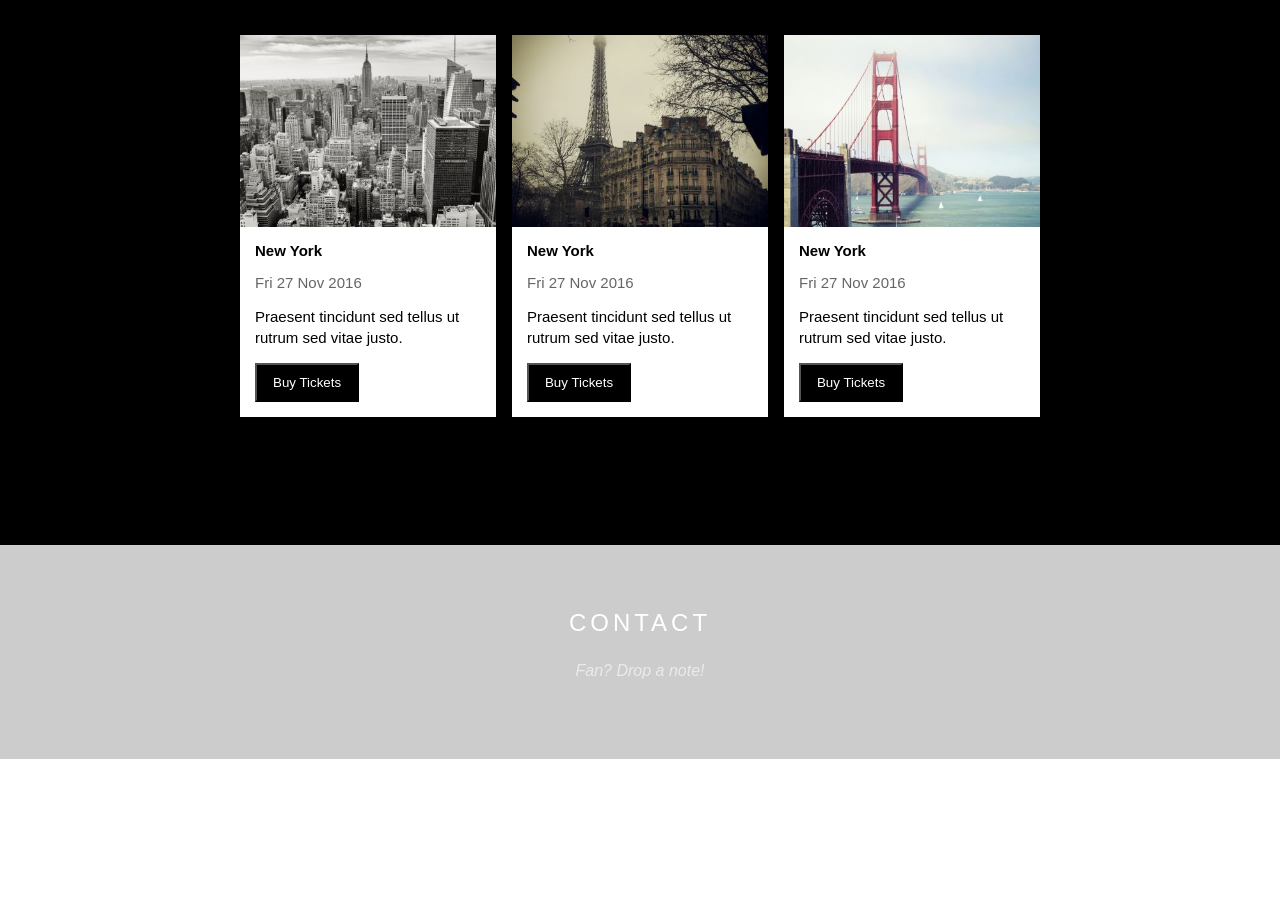
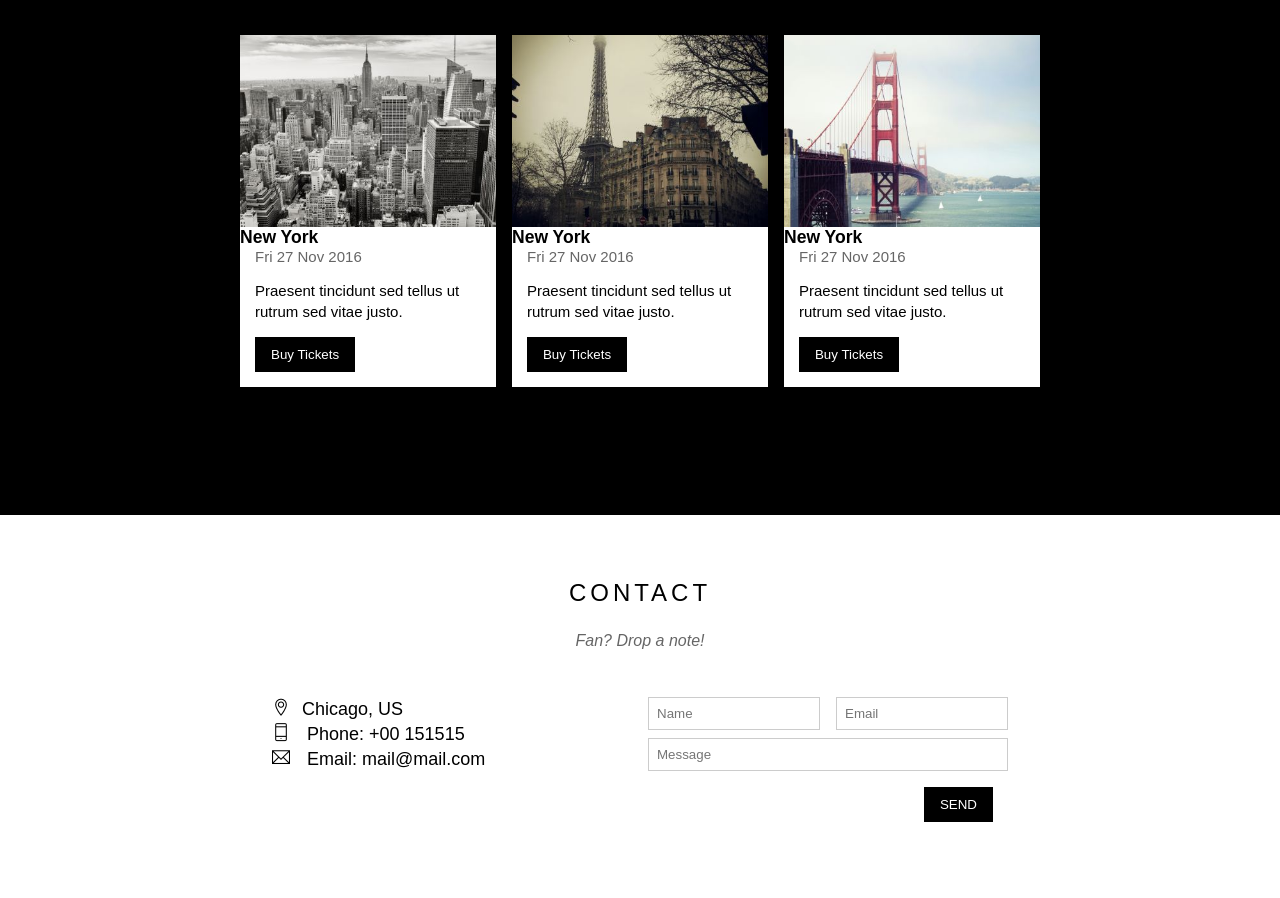
Before and after one commit to jose142857/w3-band, a plain HTML site: page index.html in a window 1280 px wide. Shown: the part 1622-2520 px from the top of the page. Drawn offline with Linux system fonts and the light colour scheme.

Commit message:
finished

```diff
--- a/assets/css/style.css
+++ b/assets/css/style.css
@@ -6,16 +6,73 @@
 
 html {
     font-family: Arial, Helvetica, sans-serif;
+    scroll-behavior: smooth;
 }
 
+/* common */
+.text-white {
+    color: #fff !important;
+}
+
+.text-center{
+    text-align: center;
+}
+.clear {
+    clear: both;
+}
+.mt-16{
+    margin-top: 16px!important;
+}
+
+.mt-8{
+    margin-top: 8px!important;
+}
+.row {
+    margin-left: -8px;
+    margin-right: -8px;
+}
+
+.row::after{
+    content: "";
+    display: block;
+    clear: both;
+}
+
+.col {
+    float: left;
+    padding-right: 8px;
+    padding-left: 8px;
+}
+.col-3{
+    width: 33.33333%;
+}
+
+.col-2{
+    width: 50%;
+}
+.col-full{
+    width: 100%;
+}
+.btn {
+    text-decoration: none;
+    background-color: #000;
+    color: #fff;
+    padding: 10px 16px;
+
+    display: inline-block;
+    margin: 15px;
+    text-align: center;
+    border: none;
+    cursor: pointer;
+}
+.pull-right{
+    float: right!important;
+}
+
+/* main */
 #main {
 }
-.text-white{
-    color: #fff!important;
-}
-.clear{
-    clear: both;
-}
+
 #header {
     height: 46px;
     background-color: #000;
@@ -24,7 +81,6 @@ html {
     left: 0;
     right: 0;
     z-index: 1;
-
 }
 
 #nav {
@@ -81,11 +137,9 @@ display: inline-block;
     float: right;
     width: 62px;
     text-align: center;
-
-
 }
 
-#header .search-button:hover{
+#header .search-button:hover {
     background-color: #f44336;
     cursor: pointer;
 }
@@ -95,17 +149,16 @@ text-align: center;
     font-size: 15px;
     line-height: 46px;
     font-weight: bold;
-
 }
 
 #slider {
     margin-top: 46px;
     padding-top: 50%;
-    background:url('/assets/image/slider1.jpg') top center /cover no-repeat;
+    background: url("/assets/image/slider1.jpg") top center / cover no-repeat;
     position: relative;
 }
 
-#slider .text-content{
+#slider .text-content {
     color: #fff;
     position: absolute;
     bottom: 47px;
@@ -116,29 +169,27 @@ width: 100%;
 transform: translateX(-50%); */
 }
 
-#slider .text-heading{
+#slider .text-heading {
     font-weight: 500;
     font-size: 24px;
     margin-bottom: 25px;
-
 }
 
-#slider .text-description{
+#slider .text-description {
     font-size: 15px;
 }
-
 
 #content {
     height: 2000px;
     background-color: #fff;
 }
-.content-section{
+.content-section {
     width: 800px;
     padding: 64px 0;
     margin: auto;
 }
 
-#content .section-heading{
+#content .section-heading {
     text-align: center;
     font-weight: lighter;
     text-transform: uppercase;
@@ -146,68 +197,55 @@ margin-bottom: 25px;
     letter-spacing: 4px;
 }
 
-#content .section-sub-heading{
+#content .section-sub-heading {
     text-align: center;
     margin-bottom: 15px;
     font-style: italic;
     opacity: 0.6;
-
 }
 
-#content .band-intro{
+#content .band-intro {
     text-align: justify;
     line-height: 1.4;
-
 }
 
-#content .members-list{
+#content .members-list {
     margin-top: 47px;
 }
 
-#content .member-item{
-    float: left;
-    width: calc(100%/3);
-    text-align: center;
 
 
-
-}
-
-#content .member-name{
+#content .member-name {
     text-align: center;
     margin: 15px 0;
-
-
 }
-#content .members-list img{
+#content .members-list img {
     border-radius: 8px;
     height: 145px;
     width: 145px;
 }
-.tour-section{
+.tour-section {
     background-color: #000;
-
 }
-.ticket-list{
+.ticket-list {
     background-color: #fff;
     margin-top: 40px;
 }
 
-.ticket-list li{
+.ticket-list li {
     font-size: 16px;
     padding: 10px 16px;
     border-bottom: 1px solid #ddd;
 }
 
-.ticket-list .sold-out{
+.ticket-list .sold-out {
     background-color: #f44336;
     margin-left: 16px;
     color: #fff;
     padding: 3px 8px;
-
 }
 
-.ticket-list .quantity{
+.ticket-list .quantity {
     float: right;
     background-color: #000;
     color: #fff;
@@ -221,84 +259,62 @@ margin-top: 47px;
 }
 
 /* start tour place */
-.place-list{
+.place-list {
     padding: 32px 0;
-margin: 32px -8px;
+
+    margin-top: 32px;
+    margin-bottom: 32px;
 }
 
-.place-item{
-float: left;
-width: 33.33333%;
-padding: 0 8px;
-}
 
-.place-item h3{
+
+
+.place-item h3 {
     font-size: 15px;
     font-weight: 600;
     padding: 15px;
 }
 
-.place-img{
+.place-img {
     width: 100%;
     display: block;
 }
-.place-img:hover{
+.place-img:hover {
     opacity: 0.6;
 }
 
-.place-body{
+.place-body {
     background-color: #fff;
     font-size: 15px;
-
 }
 
-.place-time{
+.place-time {
     opacity: 0.6;
     margin-bottom: 15px;
     padding-left: 15px;
 }
 
-
-.place-content{
+.place-content {
     line-height: 1.4;
     padding-left: 15px;
-}
-
-.place-buy-btn{
-text-decoration: none;
-background-color: #000;
-color: #fff;
-padding: 10px 16px;
-
-display: inline-block;
-margin: 15px ;
-text-align: center;
-
-
-}
-
-.place-buy-btn:hover{
-    background-color: #ccc;
-    color: #000;
 }
 
 
 
 
+.btn:hover {
+    background-color: #ccc;
+    color: #000;
+}
+
 /* end tour place */
 
-
-
-
-.contact-section{
-    background-color: #ccc;
+.contact-section {
+    background-color: #fff;
 }
 
 
-
-#footer {
-}
-.modal{
+.modal {
     position: fixed;
     top: 0;
     bottom: 0;
@@ -308,7 +324,6 @@ text-align: center;
     display: none;
     align-items: center;
     justify-content: center;
-
 }
 
 .modal.open {
@@ -334,13 +349,12 @@ header.modal-header {
     justify-content: center;
     font-size: 30px;
     margin-bottom: 20px;
-
 }
 
-.modal-heading-icon{
+.modal-heading-icon {
     margin-right: 16px;
 }
-.modal-close{
+.modal-close {
     position: absolute;
     right: 0;
     top: 0;
@@ -348,31 +362,31 @@ header.modal-header {
     padding: 12px;
     cursor: pointer;
     opacity: 0.6;
-
 }
-.modal-close:hover{
-    color: #000!important;
-    background-color: #ccc!important;
+.modal-close:hover {
+    color: #000 !important;
+    background-color: #ccc !important;
 }
 
-.modal-close-btn{
+.modal-close-btn {
     font-size: 12px;
     font-weight: bold;
 }
 /* modal-body */
-.modal-label{
+.modal-label {
     display: block;
     font-size: 15px;
-    margin-bottom:10px ;
+    margin-bottom: 10px;
 }
-.modal-input{
+.modal-input {
     border: 1px solid #ccc;
     width: 100%;
     padding: 10px;
     font-size: 15px;
     margin-bottom: 24px;
 }
-.modal-body,.modal-footer{
+.modal-body,
+.modal-footer {
     margin-left: 20px;
     margin-right: 20px;
 }
@@ -386,11 +400,11 @@ button#buy-btn {
     color: #fff;
     font-weight: 600;
 }
-button#buy-btn:hover{
+button#buy-btn:hover {
     color: #000;
     background-color: #ccc;
 }
-/* footer */
+/*modal footer */
 footer.modal-footer {
     margin: 25px;
     /* padding: 23px; */
@@ -398,18 +412,68 @@ footer.modal-footer {
     display: flex;
     justify-content: right;
 }
-.modal-help a{
-    color: #2196F3;
+.modal-help a {
+    color: #2196f3;
 }
 
-@keyframes modalFadeIn{
-    from{
+@keyframes modalFadeIn {
+    from {
         opacity: 0;
         transform: translateY(-150px);
     }
-    to{
+    to {
         opacity: 1;
         transform: translateY(0);
+    }
+}
+/* css content-contact */
+.row.contact-part{
+    padding: 32px;
+}
+
+
+
+.contact-info{
+    font-size: 18px;
+    line-height: 1.4;
+}
+.contact-info i[class*="ti-"]{
+    width: 30px;
+    display: inline-block;
+}
+.contact-form{
+    font-size: 15px;
+    position: relative;
+}
+.contact-form .text-form-control{
+border: 1px solid #ccc;
+width: 100%;
+padding: 8px;
 
 }
+/* CSS MAP */
+.map-section img{
+    width: 100%;
+
 }
+/* END CSS MAP */
+
+#footer {
+
+
+    background-color: #fff;
+    padding: 64px 16px;
+    text-align: center;
+}
+#footer .social-list{
+    padding: 16px;
+    font-size: 24px;
+}
+#footer .social-list a{
+    text-decoration: none;
+
+}
+
+#footer .social-list a:hover{
+    opacity: 0.6;
+}
--- a/index.html
+++ b/index.html
@@ -4,7 +4,7 @@
     <meta charset="UTF-8" />
     <meta http-equiv="X-UA-Compatible" content="IE=edge" />
     <meta name="viewport" content="width=device-width, initial-scale=1.0" />
-    <title>Document</title>
+    <title>The Band</title>
     <link rel="stylesheet" href="assets/css/style.css" />
     <link rel="stylesheet" href="assets/font/themify-icons.css" />
   </head>
@@ -13,10 +13,10 @@
       <div id="header">
         <!-- begin nav -->
         <ul id="nav">
-          <li><a href="">Home</a></li>
-          <li><a href="">Band</a></li>
-          <li><a href="">Tour</a></li>
-          <li><a href="">Contact</a></li>
+          <li><a href="#">Home</a></li>
+          <li><a href="#band">Band</a></li>
+          <li><a href="#tour">Tour</a></li>
+          <li><a href="#contact">Contact</a></li>
           <li>
             <a href=""
               >More
@@ -47,7 +47,7 @@
       </div>
       <div id="content">
         <!-- begin content-section -->
-        <div class="content-section">
+        <div id="band" class="content-section">
           <h2 class="section-heading">The Band</h2>
           <p class="section-sub-heading">We love music</p>
           <p class="band-intro">
@@ -64,15 +64,15 @@
             ea commodo consequat.
           </p>
           <div class="members-list">
-            <div class="member-item">
+            <div class="col col-3 text-center">
               <div class="member-name">Name</div>
               <img src="assets/image/team/bandmember1.jpg" alt="">
             </div>
-            <div class="member-item">
+            <div class="col col-3 text-center">
                 <div class="member-name">Name</div>
                 <img src="assets/image/team/bandmember1.jpg" alt="">
             </div>
-            <div class="member-item">
+            <div class="col col-3 text-center">
                   <div class="member-name">Name</div>
                   <img src="assets/image/team/bandmember1.jpg" alt="">
 
@@ -84,11 +84,11 @@
         <!-- end content-section -->
 
         <!-- begin tour-section -->
-        <div class="tour-section">
+        <div id="tour" class="tour-section">
 
           <div class="content-section">
-            <h2 class="section-heading text-white">TOUR DATES</h2>
-            <p class="section-sub-heading text-white">Remember to book your tickets!</p>
+            <h2 class="section-heading text-white ">TOUR DATES</h2>
+            <p class="section-sub-heading text-white ">Remember to book your tickets!</p>
             <!-- tickets -->
             <ul class="ticket-list">
               <li>September <span class="sold-out">Sold out</span></li>
@@ -98,36 +98,36 @@
             </ul>
             <!-- place -->
 
-            <div class="place-list">
-              <div class="place-item">
+            <div class="row place-list">
+              <div class="col col-3">
                 <img src="assets/image/place/newyork.jpg" alt="" class="place-img">
                 <div class="place-body">
                   <h3>New York</h3>
                   <p class="place-time">Fri 27 Nov 2016</p>
                   <p class="place-content">Praesent tincidunt sed tellus ut rutrum sed vitae justo.</p>
-                  <button class="place-buy-btn js-buy-ticket">Buy Tickets</button>
+                  <button class="btn js-buy-ticket">Buy Tickets</button>
 
                 </div>
               </div>
 
-              <div class="place-item">
+              <div class="col col-3">
                 <img src="assets/image/place/paris.jpg" alt="" class="place-img">
                 <div class="place-body">
                   <h3>New York</h3>
                   <p class="place-time">Fri 27 Nov 2016</p>
                   <p class="place-content">Praesent tincidunt sed tellus ut rutrum sed vitae justo.</p>
-                  <button class="place-buy-btn js-buy-ticket">Buy Tickets</button>
+                  <button class="btn js-buy-ticket">Buy Tickets</button>
 
                 </div>
               </div>
 
-              <div class="place-item">
+              <div class="col col-3">
                 <img src="assets/image/place/sanfran.jpg" alt="" class="place-img">
                 <div class="place-body">
                   <h3>New York</h3>
                   <p class="place-time">Fri 27 Nov 2016</p>
                   <p class="place-content">Praesent tincidunt sed tellus ut rutrum sed vitae justo.</p>
-                  <button class="place-buy-btn js-buy-ticket">Buy Tickets</button>
+                  <button class="btn js-buy-ticket">Buy Tickets</button>
 
                 </div>
               </div>
@@ -138,21 +138,66 @@
            <!-- end tour section -->
 
         <!-- begin contact-section -->
-        <div class="contact-section">
+        <div id="contact" class="contact-section">
 
           <div class="content-section">
-            <h2 class="section-heading text-white">CONTACT</h2>
-            <p class="section-sub-heading text-white">Fan? Drop a note!</p>
+            <h2 class="section-heading ">CONTACT</h2>
+            <p class="section-sub-heading ">Fan? Drop a note!</p>
+
+            <div class="row contact-part">
+              <div class="col col-2 contact-info">
+                <p><i class="ti-location-pin"></i>Chicago, US</p>
+                <p><i class="ti-mobile"></i> Phone: +00 151515</p>
+                <p><i class="ti-email"></i> Email: mail@mail.com</p>
+              </div>
+              <div class="col col-2 contact-form">
+                <form action="">
+                  <div class="row">
+                    <div class="col col-2">
+                    <input type="text" placeholder="Name" required class="text-form-control">
+                    </div>
+                    <div class="col col-2">
+                      <input type="text" placeholder="Email" required class="text-form-control">
+                      </div>
+
+                  </div>
+                  <div class="row mt-8">
+                    <div class="col col-full">
+                    <input type="text" placeholder="Message" required class="text-form-control">
+
+                    </div>
+                  </div>
+                  <input class="mt-16 btn pull-right" type="submit" value="SEND">
+                </form>
+              </div>
+            </div>
         </div>
         <!-- end contact-section -->
+      </div>
+
+      <!-- BEGIN MAP -->
+      <div class="map-section">
+        <img src="assets/image/map.jpg" alt="">
+      </div>
+      <!-- END MAP -->
 
 
+      <div id="footer">
+        <div class="social-list">
+          <a href=""><i class="ti-facebook"></i></a>
+          <a href=""><i class="ti-youtube"></i></a>
+          <a href=""><i class="ti-linkedin"></i></a>
+          <a href=""><i class="ti-instagram"></i></a>
+          <a href=""><i class="ti-pinterest"></i></a>
+          <a href=""><i class="ti-twitter"></i></a>
 
 
+        </div>
+        <p class="copyright">Powered by <a href="w3.css">w3.css</a></p>
 
       </div>
-      <div id="footer"></div>
     </div>
+    <!-- CREATE MODAL -->
     <div class="modal js-modal">
 
       <div class="modal-container js-modal-container">
@@ -190,6 +235,7 @@
         </footer>
       </div>
     </div>
+    <!-- END MODAL -->
 
     <!-- processing buy tickets window by Js -->
     <script>
```
Also changed, not shown: assets/image/map.jpg (added). Lines whose indentation alone changed are shown as unchanged.
